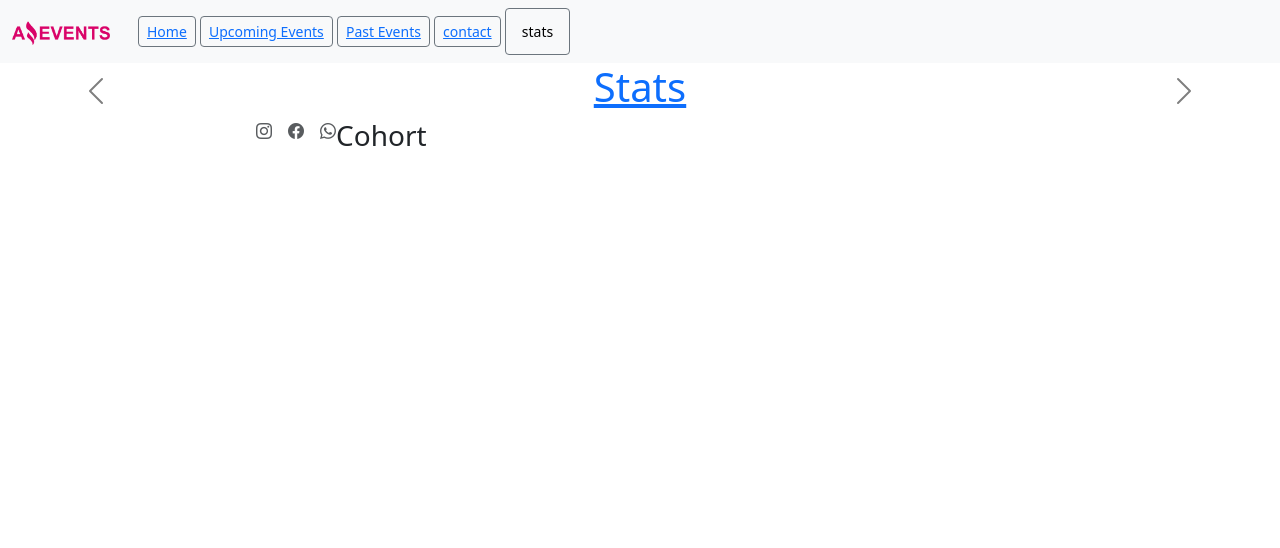
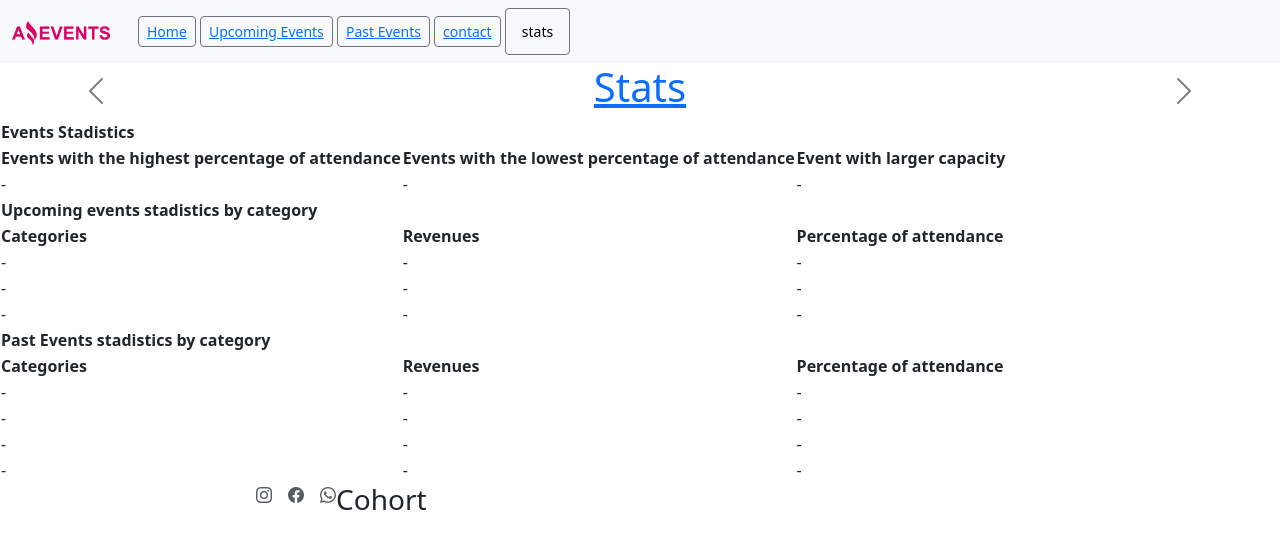
Before and after one commit to pberus/AmazingEvents_BERUSTEIN, a plain HTML site: page pages/stats.html in a window 1280 px wide. Drawn offline with nearby package versions, Linux system fonts and the light colour scheme.

Commit message:
tabla de stats

```diff
--- a/pages/stats.html
+++ b/pages/stats.html
@@ -133,7 +133,74 @@
         </button>
       </div>
     </header>
-    <main></main>
+    <main>
+      <table>
+        <tr>
+          <th colspan="3">Events Stadistics</th>
+        </tr>
+        <tr>
+          <th>Events with the highest percentage of attendance</th>
+          <th>Events with the lowest percentage of attendance</th>
+          <th>Event with larger capacity</th>
+        </tr>
+        <tr>
+          <td>-</td>
+          <td>-</td>
+          <td>-</td>
+        </tr>
+        <tr>
+          <th colspan="3">Upcoming events stadistics by category</th>
+        </tr>
+        <tr>
+          <th>Categories</th>
+          <th>Revenues</th>
+          <th>Percentage of attendance</th>
+        </tr>
+        <tr>
+          <td>-</td>
+          <td>-</td>
+          <td>-</td>
+        </tr>
+        <tr>
+          <td>-</td>
+          <td>-</td>
+          <td>-</td>
+        </tr>
+        <tr>
+          <td>-</td>
+          <td>-</td>
+          <td>-</td>
+        </tr>
+        <tr>
+          <th colspan="3">Past Events stadistics by category</th>
+        </tr>
+        <tr>
+          <th>Categories</th>
+          <th>Revenues</th>
+          <th>Percentage of attendance</th>
+        </tr>
+        <tr>
+          <td>-</td>
+          <td>-</td>
+          <td>-</td>
+        </tr>
+        <tr>
+          <td>-</td>
+          <td>-</td>
+          <td>-</td>
+        </tr>
+        <tr>
+          <td>-</td>
+          <td>-</td>
+          <td>-</td>
+        </tr>
+        <tr>
+          <td>-</td>
+          <td>-</td>
+          <td>-</td>
+        </tr>
+      </table>
+    </main>
     <footer>
       <ul class="nav col-md-4 justify-content-end list-unstyled d-flex">
         <li class="ms-3">
```
